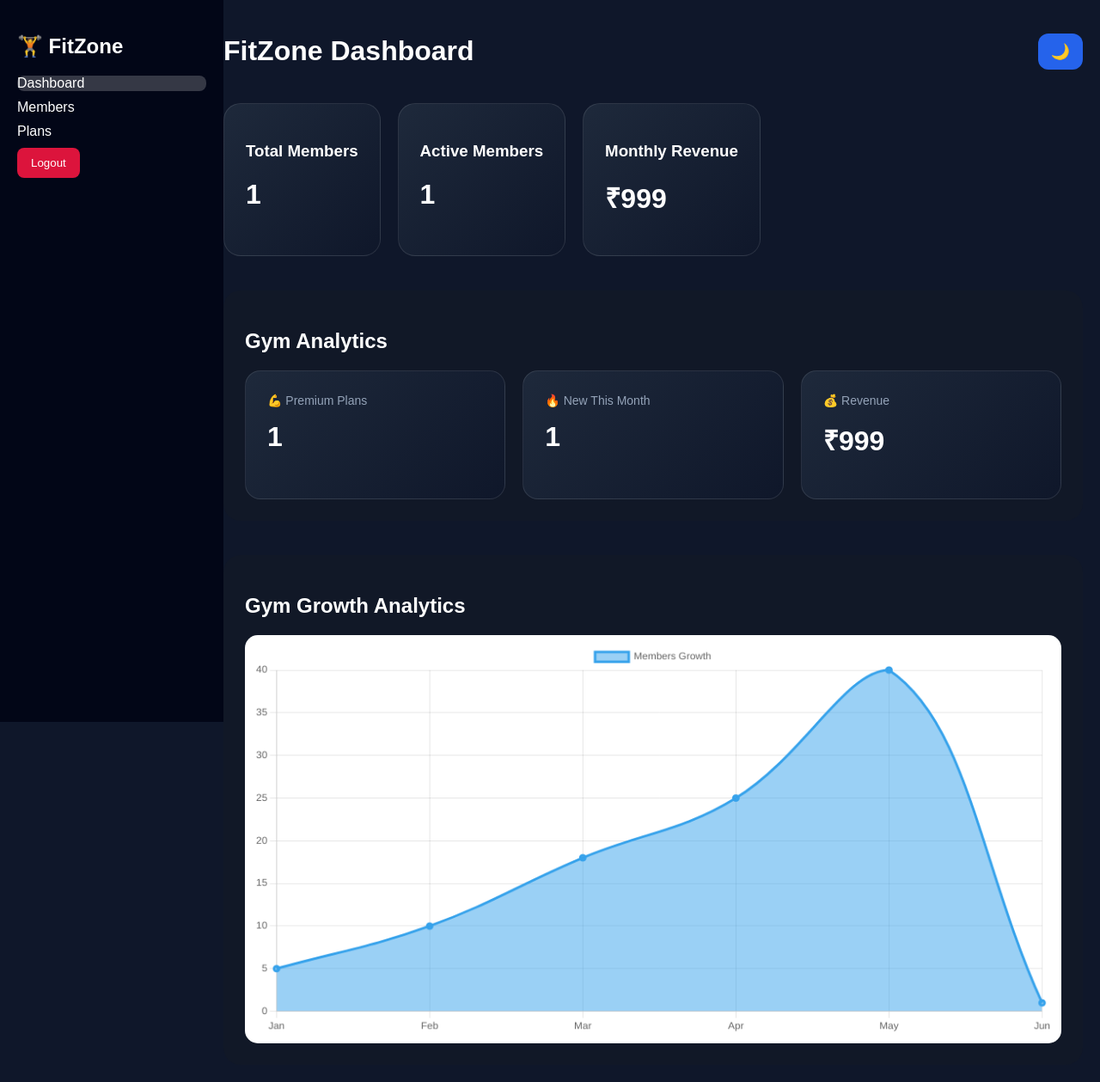
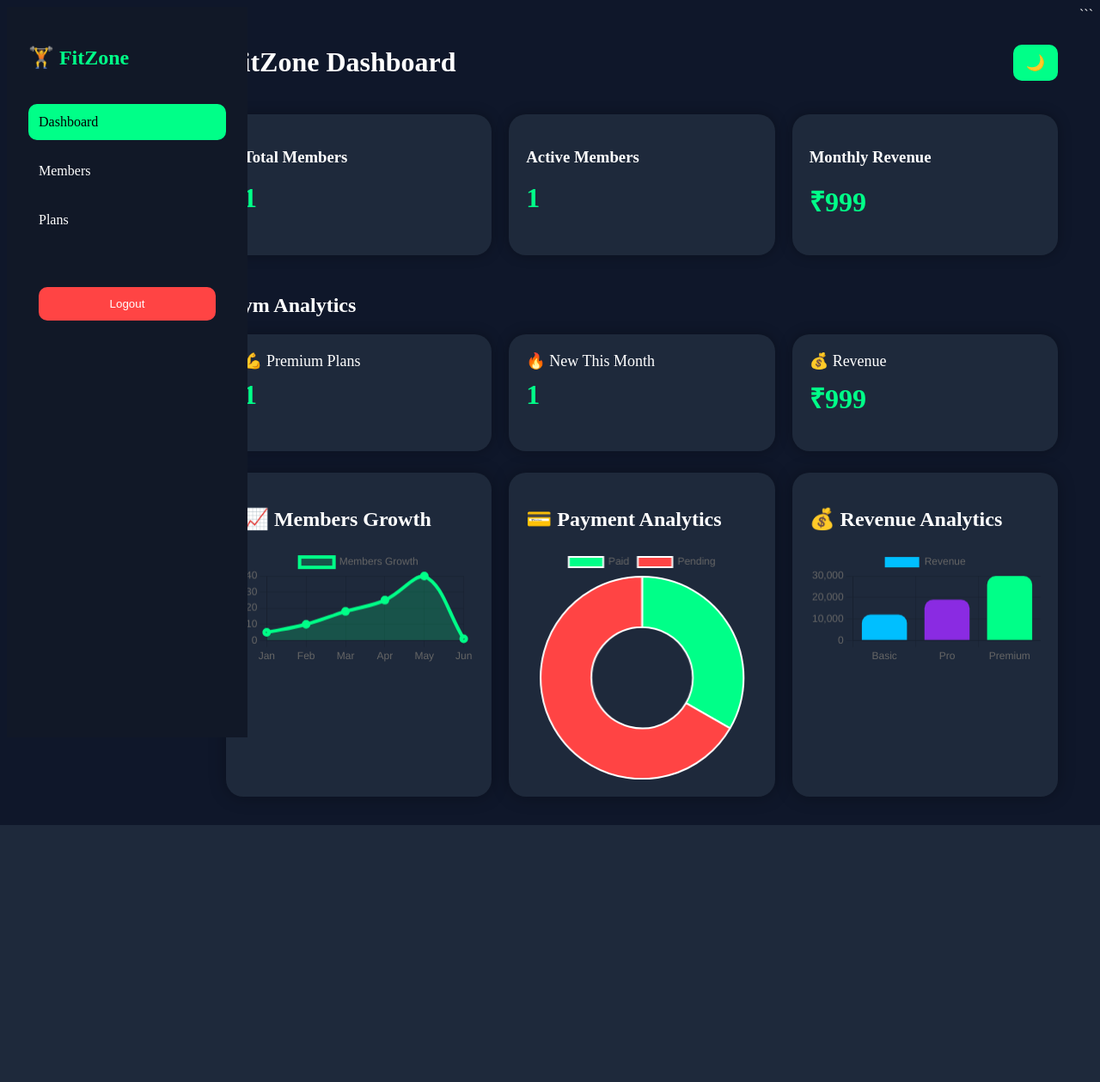
Before and after one commit to mindyatra57-droid/fitzone, a Flask app: page / in a window 1280 px wide. Shown: the whole page at 86% size. After the commit the page ends 960 px from the top, so only its background shows below. Run offline with Flask 3, Linux system fonts and the light colour scheme; the visitor is signed in with stand-in values (Sample User, id 1); data comes from the database, SQL or seed files in the repository.

Commit message:
Restore full UI and Step 12 analytics

````diff
--- a/static/style.css
+++ b/static/style.css
@@ -1,140 +1,106 @@
-body {
-    margin: 0;
-    font-family: Arial;
-    background: #0f172a;
-    color: white;
-    overflow-x:hidden;
+```css id="z7x9qp"
+/* GLOBAL */
+
+*{
+    margin:0;
+    padding:0;
+    box-sizing:border-box;
+    font-family:Arial, Helvetica, sans-serif;
+}
+
+body{
+    background:#0f172a;
+    color:white;
+    display:flex;
+    min-height:100vh;
 }
 
 /* SIDEBAR */
-.sidebar {
-    position: fixed;
-    width: 220px;
-    height: 100%;
-    background: #020617;
-    padding: 20px;
+
+.sidebar{
+    width:230px;
+    background:#111827;
+    padding:25px;
+    position:fixed;
+    height:100vh;
 }
 
-.sidebar a {
-    display: block;
-    color: white;
-    text-decoration: none;
-    margin: 10px 0;
+.sidebar h2{
+    margin-bottom:40px;
+    color:#00ff88;
+}
+
+.sidebar a{
+    display:block;
+    color:white;
+    text-decoration:none;
+    margin:15px 0;
+    padding:12px;
+    border-radius:10px;
+    cursor:pointer;
+    transition:0.3s;
+}
+
+.sidebar a:hover,
+.sidebar a.active{
+    background:#00ff88;
+    color:black;
 }
 
 /* MAIN */
-.main {
-    margin-left: 240px;
-    padding: 20px;
+
+.main{
+    margin-left:230px;
+    width:100%;
+    padding:25px;
+}
+
+/* TOP BAR */
+
+.top-bar{
+    display:flex;
+    justify-content:space-between;
+    align-items:center;
+    margin-bottom:20px;
+}
+
+.theme-btn{
+    background:#00ff88;
+    border:none;
+    padding:10px 15px;
+    border-radius:10px;
+    cursor:pointer;
+    font-size:18px;
+}
+
+/* STATS */
+
+.stats{
+    display:grid;
+    grid-template-columns:repeat(auto-fit,minmax(220px,1fr));
+    gap:20px;
+    margin-bottom:25px;
 }
 
 /* CARDS */
+
 .card{
-    background:linear-gradient(135deg,#1e293b,#0f172a);
-    padding:25px;
+    background:#1e293b;
+    padding:20px;
     border-radius:20px;
-    color:white;
-    transition:0.3s;
-    border:1px solid rgba(255,255,255,0.1);
+    box-shadow:0 0 15px rgba(0,0,0,0.3);
+    margin-bottom:20px;
 }
 
-.card:hover{
-    transform:translateY(-5px);
-    box-shadow:0 10px 30px rgba(0,0,0,0.4);
+.card h1{
+    margin-top:10px;
+    color:#00ff88;
 }
 
-/* STATS */
-.stats {
-    display: flex;
-    gap: 20px;
-}
-
-/* INPUT */
-input {
-    display: block;
-    margin: 10px 0;
-    padding: 10px;
-    width: 100%;
-}
-
-/* BUTTON */
-button {
-    padding: 10px;
-    background: green;
-    color: white;
-    border: none;
-}
-
-/* TABLE */
-table {
-    width: 100%;
-    margin-top: 10px;
-}
-
-td, th {
-    padding: 10px;
-    text-align: left;
-}
-
-/* ANIMATION */
-.fade-in {
-    animation: fadeIn 0.5s;
-}
-
-@keyframes fadeIn {
-    from {opacity: 0;}
-    to {opacity: 1;}
-}
-.sidebar a.active {
-    background: rgba(255,255,255,0.2);
-    border-radius: 8px;
-}
-.section {
-    animation: fadeIn 0.4s ease-in-out;
-}
-.delete-btn{
-    background: crimson;
-    color: white;
-    border: none;
-    padding: 8px 14px;
-    border-radius: 8px;
-    cursor: pointer;
-    transition: 0.3s;
-}
-
-.delete-btn:hover{
-    opacity: 0.8;
-}
-.edit-btn{
-    background:#0077ff;
-    color:white;
-    border:none;
-    padding:8px 14px;
-    border-radius:8px;
-    cursor:pointer;
-    margin-right:8px;
-}
-.logout-btn{
-    background:crimson;
-    color:white;
-    border:none;
-    padding:10px 16px;
-    border-radius:8px;
-    cursor:pointer;
-    margin-bottom:20px;
-}
 /* ANALYTICS */
 
 .analytics-box{
-    margin-top:40px;
-    background:#111827;
-    padding:25px;
-    border-radius:20px;
-}
-
-.analytics-box h2{
-    color:white;
-    margin-bottom:20px;
+    margin-bottom:25px;
 }
 
 .analytics-grid{
@@ -144,67 +110,169 @@ td, th {
 }
 
 .analytics-card{
-    background:linear-gradient(135deg,#1e293b,#0f172a);
-    padding:25px;
-    border-radius:18px;
-    color:white;
-    transition:0.3s;
-    border:1px solid rgba(255,255,255,0.1);
-}
-
-.analytics-card:hover{
-    transform:translateY(-5px);
-    box-shadow:0 10px 30px rgba(0,0,0,0.4);
+    background:#1e293b;
+    padding:20px;
+    border-radius:20px;
+    box-shadow:0 0 15px rgba(0,0,0,0.3);
 }
 
 .analytics-card span{
-    color:#94a3b8;
-    font-size:14px;
+    font-size:18px;
 }
 
 .analytics-card h1{
-    margin-top:15px;
-    font-size:32px;
+    margin-top:10px;
+    color:#00ff88;
 }
-/* CHART */
+
+/* CHARTS */
+
+.charts-grid{
+    display:grid;
+    grid-template-columns:repeat(auto-fit,minmax(300px,1fr));
+    gap:20px;
+    margin-top:20px;
+}
 
 .chart-box{
-    margin-top:40px;
-    background:#111827;
-    padding:25px;
+    background:#1e293b;
+    padding:20px;
     border-radius:20px;
+    box-shadow:0 0 20px rgba(0,0,0,0.3);
 }
 
 .chart-box h2{
-    color:white;
     margin-bottom:20px;
 }
 
-canvas{
-    background:white;
-    border-radius:15px;
-    padding:10px;
+/* FORM */
+
+form{
+    display:flex;
+    flex-direction:column;
+    gap:15px;
 }
+
+form input,
+form select{
+    padding:12px;
+    border:none;
+    border-radius:10px;
+    outline:none;
+}
+
+form button{
+    background:#00ff88;
+    border:none;
+    padding:12px;
+    border-radius:10px;
+    cursor:pointer;
+    font-weight:bold;
+}
+
+/* TABLE */
+
+table{
+    width:100%;
+    border-collapse:collapse;
+    margin-top:20px;
+}
+
+table th,
+table td{
+    padding:15px;
+    text-align:center;
+}
+
+table th{
+    background:#00ff88;
+    color:black;
+}
+
+table tr{
+    background:#111827;
+}
+
+table tr:nth-child(even){
+    background:#1e293b;
+}
+
+/* BUTTONS */
+
+.edit-btn{
+    background:#00bfff;
+    border:none;
+    padding:8px 14px;
+    border-radius:8px;
+    color:white;
+    cursor:pointer;
+}
+
+.delete-btn{
+    background:#ff4444;
+    border:none;
+    padding:8px 14px;
+    border-radius:8px;
+    color:white;
+    cursor:pointer;
+}
+
+.logout-btn{
+    margin-top:30px;
+    width:100%;
+    background:#ff4444;
+    border:none;
+    padding:12px;
+    border-radius:10px;
+    color:white;
+    cursor:pointer;
+}
+
 /* MOBILE NAV */
 
 .mobile-nav{
-    position:fixed;
-    bottom:0;
-    left:0;
-    width:100%;
-    background:#0f172a;
     display:none;
-    justify-content:space-around;
-    padding:15px 0;
-    z-index:1000;
-    box-shadow:0 -5px 20px rgba(0,0,0,0.3);
 }
 
-.mobile-nav button{
-    background:none;
-    border:none;
-    color:white;
-    font-size:24px;
+/* LIGHT MODE */
+
+body.light-mode{
+    background:#f1f5f9;
+    color:black;
+}
+
+body.light-mode .sidebar{
+    background:white;
+}
+
+body.light-mode .card,
+body.light-mode .analytics-card,
+body.light-mode .chart-box{
+    background:white;
+    color:black;
+}
+
+body.light-mode table tr{
+    background:#e2e8f0;
+}
+
+/* ANIMATION */
+
+.fade-in{
+    animation:fade 0.5s ease;
+}
+
+@keyframes fade{
+
+    from{
+        opacity:0;
+        transform:translateY(10px);
+    }
+
+    to{
+        opacity:1;
+        transform:translateY(0);
+    }
 }
 
 /* MOBILE */
@@ -217,109 +285,30 @@ canvas{
 
     .main{
         margin-left:0;
-        padding:20px;
-        padding-bottom:100px;
+        padding-bottom:90px;
     }
 
-    .stats{
-        grid-template-columns:1fr;
+    .mobile-nav{
+        position:fixed;
+        bottom:0;
+        width:100%;
+        background:#111827;
+        display:flex;
+        justify-content:space-around;
+        padding:15px;
     }
 
-    .analytics-grid{
-        grid-template-columns:1fr;
+    .mobile-nav button{
+        background:none;
+        border:none;
+        color:white;
+        font-size:24px;
+        cursor:pointer;
     }
 
     table{
-        font-size:14px;
+        font-size:12px;
     }
 
-    .mobile-nav{
-        display:flex;
-    }
-
-    .chart-box{
-        overflow-x:auto;
-    }
-
-
 }
-button{
-    transition:0.2s;
-}
-
-button:active{
-    transform:scale(0.95);
-}
-/* TOP BAR */
-
-.top-bar{
-    display:flex;
-    justify-content:space-between;
-    align-items:center;
-    margin-bottom:20px;
-}
-
-.theme-btn{
-    background:#2563eb;
-    color:white;
-    border:none;
-    padding:10px 15px;
-    border-radius:12px;
-    cursor:pointer;
-    font-size:18px;
-}
-
-/* SMOOTH MODE */
-
-body,
-.card,
-.analytics-box,
-.analytics-card,
-.chart-box,
-.sidebar{
-    transition:0.3s;
-}
-
-/* LIGHT MODE */
-
-.light-mode{
-    background:#f1f5f9;
-    color:#111;
-}
-
-.light-mode .sidebar{
-    background:white;
-}
-
-.light-mode .card,
-.light-mode .analytics-box,
-.light-mode .analytics-card,
-.light-mode .chart-box{
-    background:white;
-    color:#111;
-}
-
-.light-mode table{
-    background:white;
-    color:#111;
-}
-
-.light-mode th{
-    background:#e2e8f0;
-}
-
-.light-mode td{
-    border-color:#ddd;
-}
-
-.light-mode canvas{
-    background:white;
-}
-
-.light-mode .mobile-nav{
-    background:white;
-}
-
-.light-mode .mobile-nav button{
-    color:#111;
-}
+```
--- a/templates/index.html
+++ b/templates/index.html
@@ -101,12 +101,35 @@
 
         </div>
 
-        <!-- CHART -->
-        <div class="chart-box">
+        <!-- CHARTS -->
+        <div class="charts-grid">
 
-            <h2>Gym Growth Analytics</h2>
+            <!-- MEMBERS CHART -->
+            <div class="chart-box">
 
-            <canvas id="myChart"></canvas>
+                <h2>📈 Members Growth</h2>
+
+                <canvas id="myChart"></canvas>
+
+            </div>
+
+            <!-- PAYMENT CHART -->
+            <div class="chart-box">
+
+                <h2>💳 Payment Analytics</h2>
+
+                <canvas id="paymentChart"></canvas>
+
+            </div>
+
+            <!-- REVENUE CHART -->
+            <div class="chart-box">
+
+                <h2>💰 Revenue Analytics</h2>
+
+                <canvas id="revenueChart"></canvas>
+
+            </div>
 
         </div>
 
@@ -259,6 +282,7 @@
 <!-- JAVASCRIPT -->
 <script>
 
+// SECTION SWITCH
 function showSection(id, element=null) {
 
     let sections = document.querySelectorAll(".section");
@@ -280,7 +304,7 @@ function showSection(id, element=null) {
     }
 }
 
-// CHART
+// MEMBERS CHART
 const ctx = document.getElementById('myChart');
 
 new Chart(ctx, {
@@ -297,11 +321,84 @@ new Chart(ctx, {
 
             data: [5, 10, 18, 25, 40, {{ total_members }}],
 
-            borderWidth: 3,
+            borderColor: '#00ff88',
+
+            backgroundColor: 'rgba(0,255,136,0.2)',
+
+            borderWidth: 4,
 
             tension: 0.4,
 
             fill: true
+
+        }]
+
+    },
+
+    options: {
+
+        responsive: true
+
+    }
+
+});
+
+// PAYMENT CHART
+const paymentCtx = document.getElementById('paymentChart');
+
+new Chart(paymentCtx, {
+
+    type: 'doughnut',
+
+    data: {
+
+        labels: ['Paid', 'Pending'],
+
+        datasets: [{
+
+            data: [{{ active_members }}, 2],
+
+            backgroundColor: [
+                '#00ff88',
+                '#ff4444'
+            ]
+
+        }]
+
+    },
+
+    options: {
+
+        responsive: true
+
+    }
+
+});
+
+// REVENUE CHART
+const revenueCtx = document.getElementById('revenueChart');
+
+new Chart(revenueCtx, {
+
+    type: 'bar',
+
+    data: {
+
+        labels: ['Basic', 'Pro', 'Premium'],
+
+        datasets: [{
+
+            label: 'Revenue',
+
+            data: [12000, 19000, 30000],
+
+            backgroundColor: [
+                '#00bfff',
+                '#8a2be2',
+                '#00ff88'
+            ],
+
+            borderRadius: 10
 
         }]
 
@@ -342,3 +439,4 @@ if(localStorage.getItem("theme") === "light"){
 
 </body>
 </html>
+```
````
